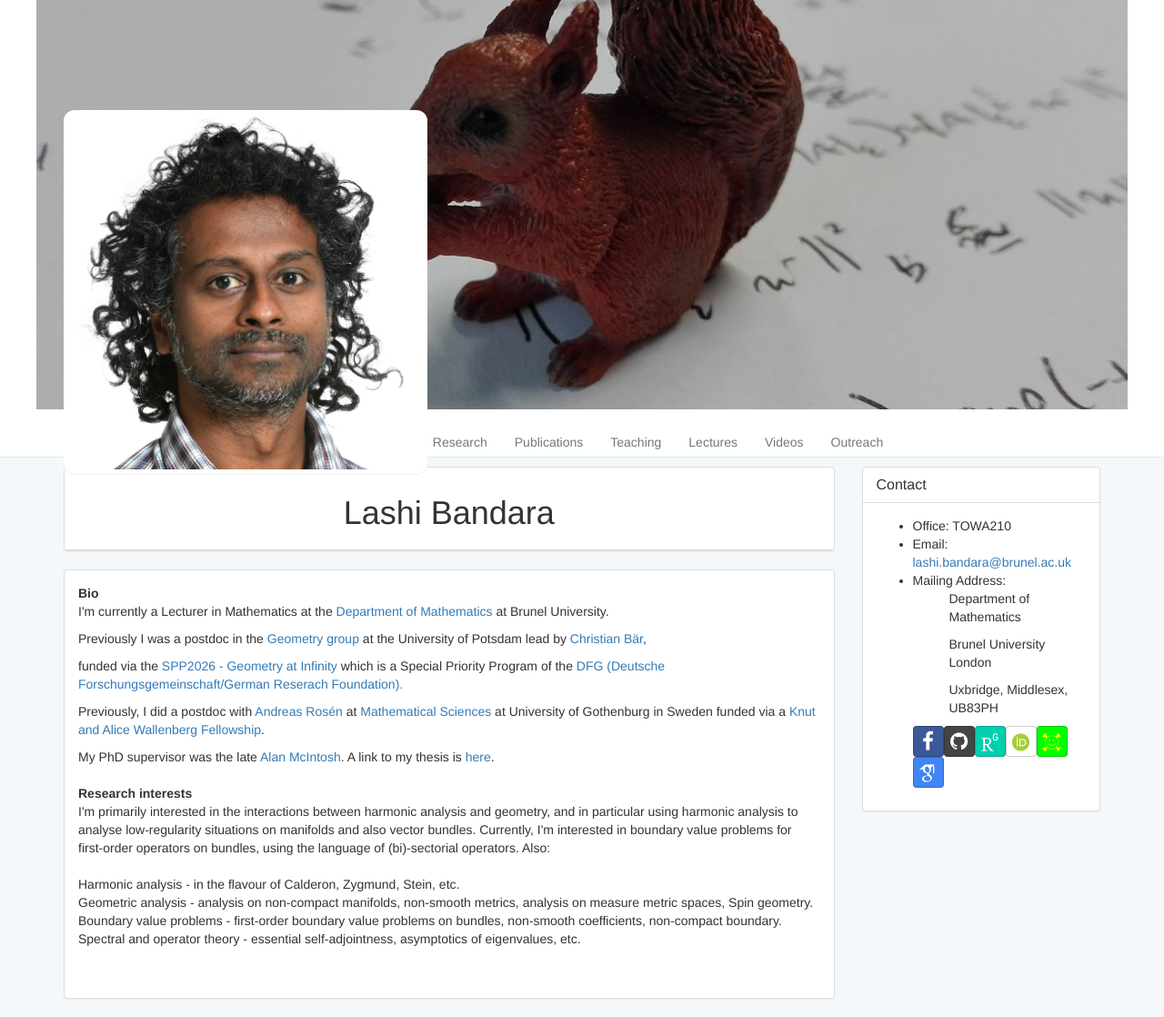
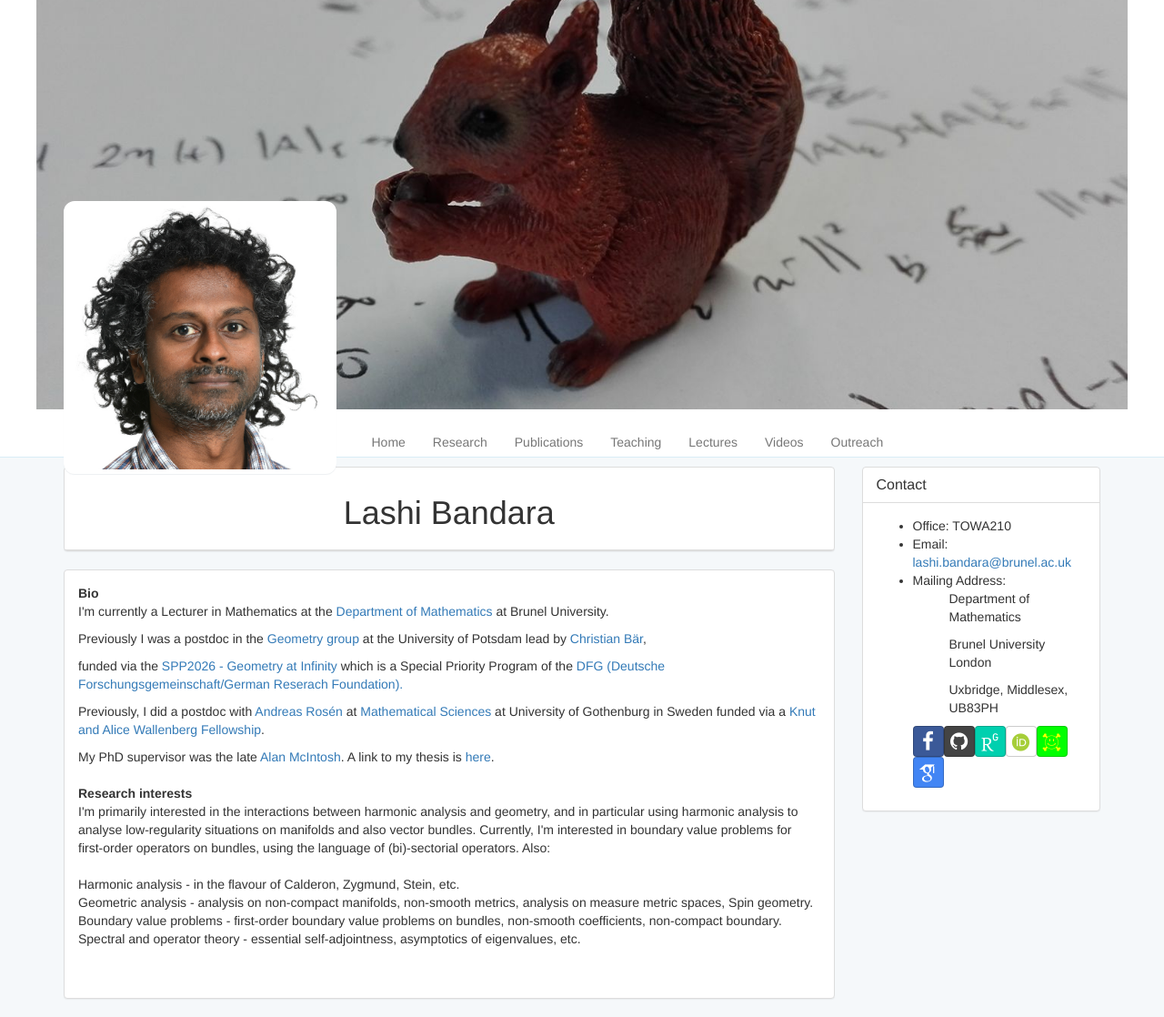
Before and after one commit to lashi-bandara/lashi-bandara.github.io, a Jekyll site: the page built from index.html, in a window 1280 px wide. Shown: the whole page at 91% size. Built offline with Jekyll 4.4.1, drawn with Linux system fonts in a browser that asks for light colours; some web fonts are replaced.

Commit message:
Image Dimension adjust

```diff
--- a/css/custom.css
+++ b/css/custom.css
@@ -34,8 +34,8 @@
     background: #FFF;
     border: 5px solid #fff;
     border-radius: 12px;
-    height: 400px;
-    width: 400px;
+    height: 0px;
+    width: 0px;
     box-shadow: 0 1px 1px rgba(136,153,166,0.15);
     position: absolute;
     bottom: -90px;
--- a/css/style.css
+++ b/css/style.css
@@ -20,8 +20,8 @@
     background: #FFF;
     border: 5px solid #fff;
     border-radius: 12px;
-    height: 400px;
-    width: 400px;
+    height: 300px;
+    width: 300px;
     box-shadow: 0 1px 1px rgba(136,153,166,0.15);
     position: absolute;
     bottom: -70px;
```
